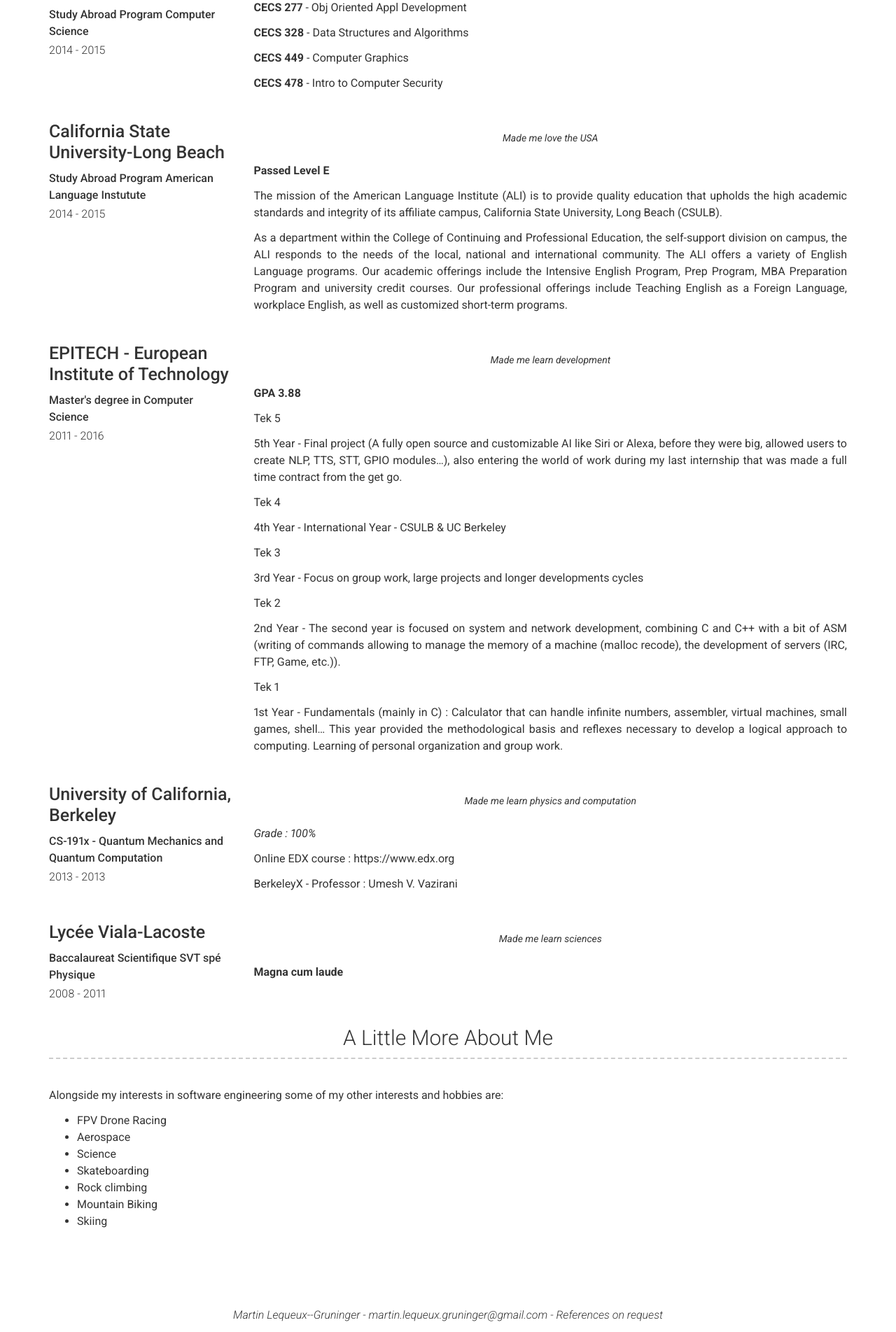
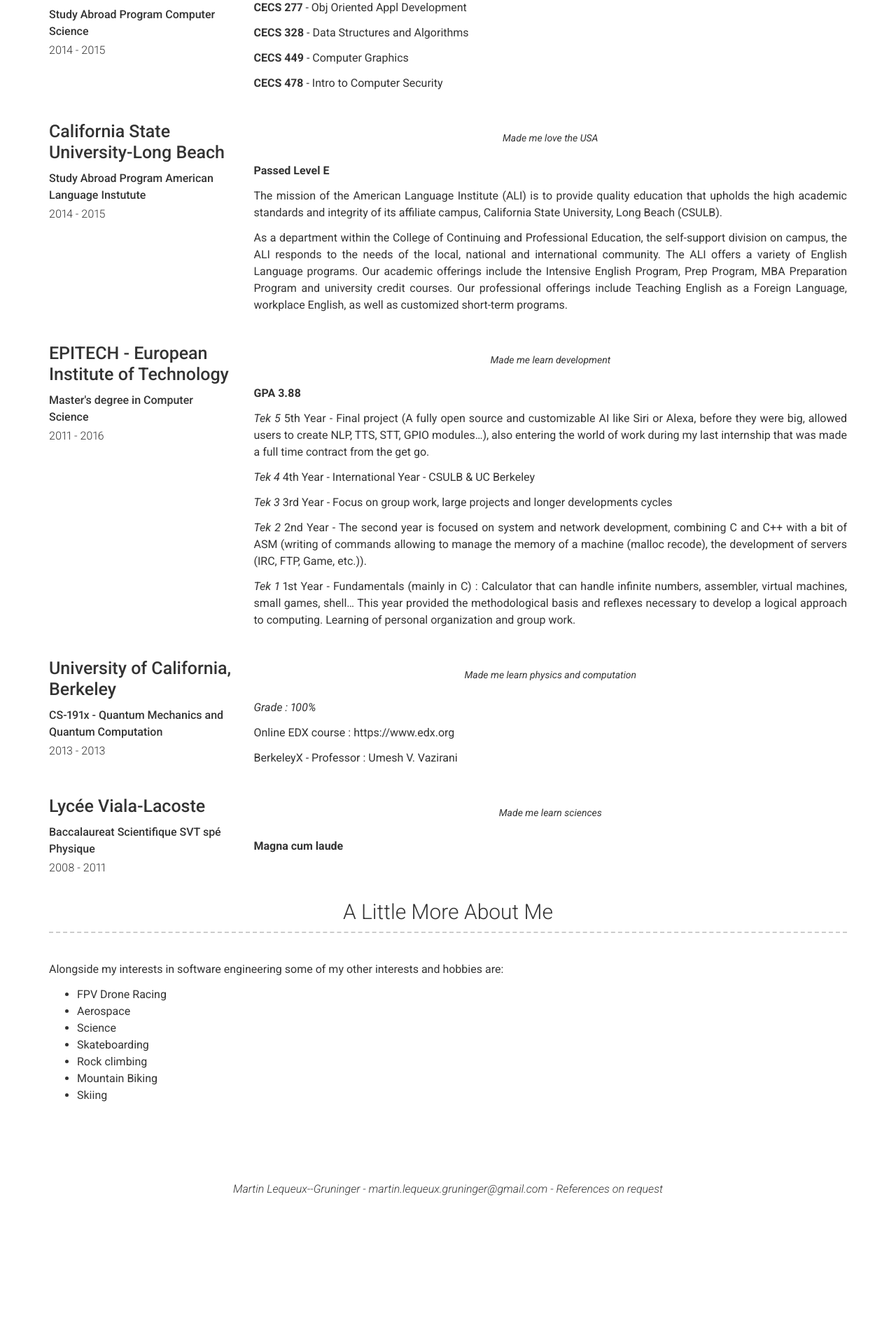
Before and after one commit to mlequeux/mlequeux.github.io, a Jekyll site: the page built from index.md, in a window 1280 px wide. Shown: the part 2089-3992 px from the top of the page at 70% size. Built offline with Jekyll 4.4.1, drawn with Linux system fonts in a browser that asks for light colours; after the commit the page ends 3812 px from its top, so only the background shows below that.

Commit message:
update layout

```diff
--- a/_data/education.yml
+++ b/_data/education.yml
@@ -62,24 +62,19 @@
   description: | # this will include new lines to allow paragraphs
     **GPA 3.88**
 
-    Tek 5
-
+    *Tek 5*
       5th Year - Final project (A fully open source and customizable AI like Siri or Alexa, before they were big, allowed users to create NLP, TTS, STT, GPIO modules...), also entering the world of work during my last internship that was made a full time contract from the get go.
 
-    Tek 4
-
+    *Tek 4*
       4th Year - International Year - CSULB & UC Berkeley
 
-    Tek 3
-
+    *Tek 3*
       3rd Year - Focus on group work, large projects and longer developments cycles
 
-    Tek 2
-
+    *Tek 2*
       2nd Year - The second year is focused on system and network development, combining C and C++ with a bit of ASM (writing of commands allowing to manage the memory of a machine (malloc recode), the development of servers (IRC, FTP, Game, etc.)).
 
-    Tek 1
-
+    *Tek 1*
       1st Year - Fundamentals (mainly in C) : Calculator that can handle infinite numbers, assembler, virtual machines, small games, shell...
       This year provided the methodological basis and reflexes necessary to develop a logical approach to computing. Learning of personal organization and group work.
 
```
